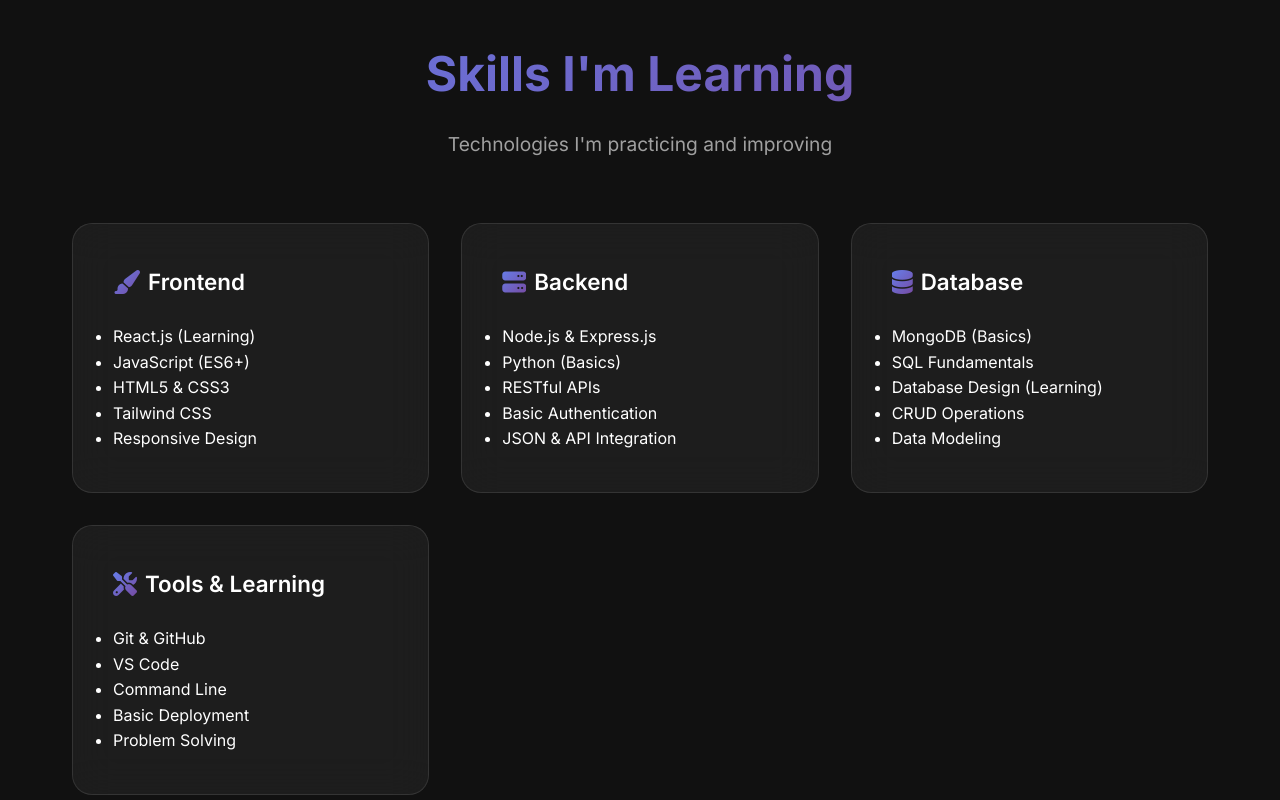
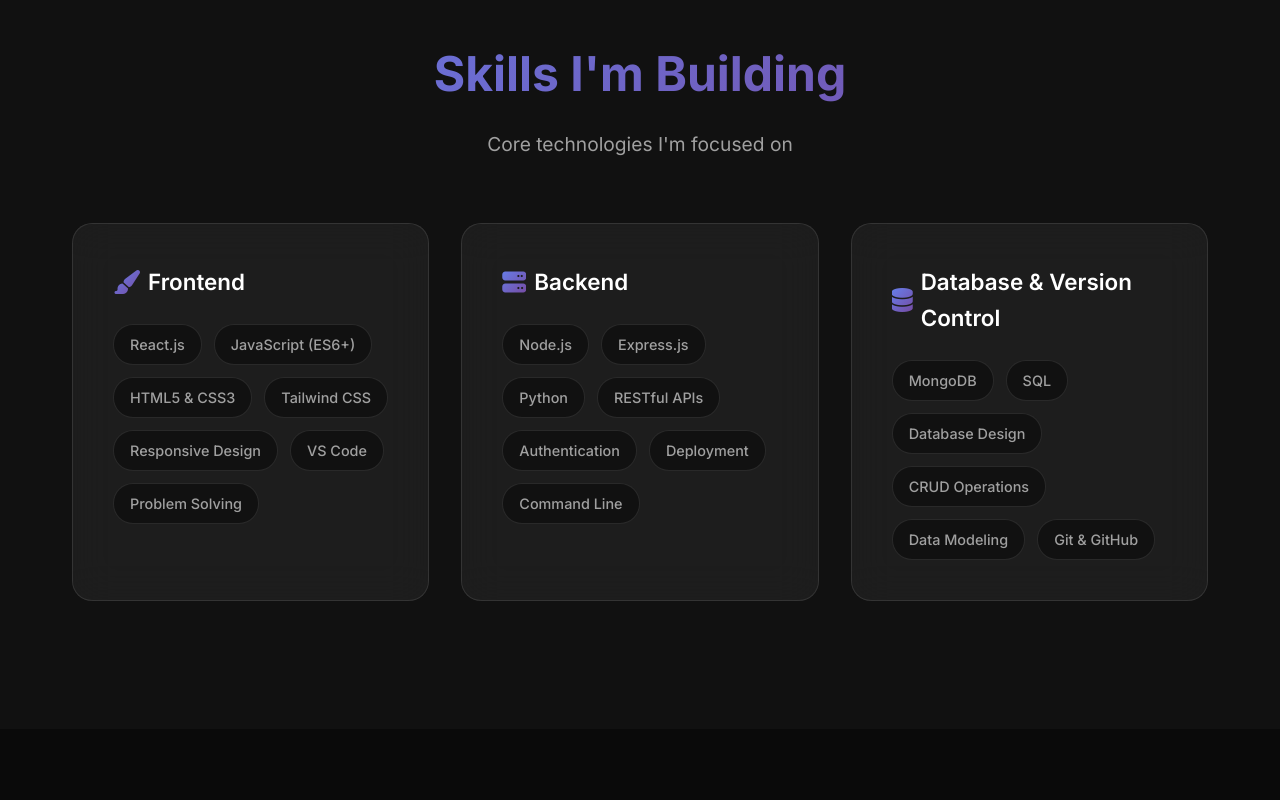
Before and after one commit to sayedibrahim4u/sayedibrahim4u.github.io, a plain HTML site: page index.html in a window 1280 px wide. Shown: the part 1780-2580 px from the top of the page. Drawn offline with Linux system fonts and the light colour scheme.

Commit message:
Update index.html

```diff
--- a/index.html
+++ b/index.html
@@ -15,8 +15,7 @@
     <link rel="stylesheet" href="https://cdnjs.cloudflare.com/ajax/libs/font-awesome/6.4.0/css/all.min.css">
     <link rel="stylesheet" href="styles.css">
   </head>
-
-  <body>
+<body>
     <!-- Background Animation -->
     <div class="bg-animation"></div>
 
@@ -67,7 +66,7 @@
         <p class="section-subtitle">Junior developer on a journey to master web development</p>
         <div class="about-content">
           <div class="profile-container">
-            <img src="images/profile.jpg" alt="Sayed Ibrahim Profile Photo" class="profile-img" />
+            <img src="https://www.gravatar.com/avatar/00000000000000000000000000000000?d=mp&f=y&s=250" alt="Sayed Ibrahim Profile Photo" class="profile-img" />
             <div class="social-links">
               <a href="https://github.com/sayedibrahim4u" class="social-link" target="_blank">
                 <i class="fab fa-github"></i>
@@ -93,108 +92,43 @@
     <!-- Skills Section -->
     <section id="skills" class="reveal">
       <div class="container">
-        <h2 class="section-title">Skills I'm Learning</h2>
-        <p class="section-subtitle">Technologies I'm practicing and improving</p>
+        <h2 class="section-title">Skills I'm Building</h2>
+        <p class="section-subtitle">Core technologies I'm focused on</p>
         <div class="skills-grid">
           <div class="skill-card">
             <h3><i class="fas fa-paint-brush skill-icon"></i>Frontend</h3>
-            <ul class="skill-list">
-              <li class="skill-item">
-                <span>React.js (Learning)</span>
-                <div class="skill-level beginner"></div>
-              </li>
-              <li class="skill-item">
-                <span>JavaScript (ES6+)</span>
-                <div class="skill-level intermediate"></div>
-              </li>
-              <li class="skill-item">
-                <span>HTML5 & CSS3</span>
-                <div class="skill-level good"></div>
-              </li>
-              <li class="skill-item">
-                <span>Tailwind CSS</span>
-                <div class="skill-level beginner"></div>
-              </li>
-              <li class="skill-item">
-                <span>Responsive Design</span>
-                <div class="skill-level intermediate"></div>
-              </li>
-            </ul>
+            <div class="skill-tags">
+              <span class="skill-tag">React.js</span>
+              <span class="skill-tag">JavaScript (ES6+)</span>
+              <span class="skill-tag">HTML5 & CSS3</span>
+              <span class="skill-tag">Tailwind CSS</span>
+              <span class="skill-tag">Responsive Design</span>
+              <span class="skill-tag">VS Code</span>
+              <span class="skill-tag">Problem Solving</span>
+            </div>
           </div>
           <div class="skill-card">
             <h3><i class="fas fa-server skill-icon"></i>Backend</h3>
-            <ul class="skill-list">
-              <li class="skill-item">
-                <span>Node.js & Express.js</span>
-                <div class="skill-level beginner"></div>
-              </li>
-              <li class="skill-item">
-                <span>Python (Basics)</span>
-                <div class="skill-level beginner"></div>
-              </li>
-              <li class="skill-item">
-                <span>RESTful APIs</span>
-                <div class="skill-level learning"></div>
-              </li>
-              <li class="skill-item">
-                <span>Basic Authentication</span>
-                <div class="skill-level learning"></div>
-              </li>
-              <li class="skill-item">
-                <span>JSON & API Integration</span>
-                <div class="skill-level intermediate"></div>
-              </li>
-            </ul>
+            <div class="skill-tags">
+              <span class="skill-tag">Node.js</span>
+              <span class="skill-tag">Express.js</span>
+              <span class="skill-tag">Python</span>
+              <span class="skill-tag">RESTful APIs</span>
+              <span class="skill-tag">Authentication</span>
+              <span class="skill-tag">Deployment</span>
+              <span class="skill-tag">Command Line</span>
+            </div>
           </div>
           <div class="skill-card">
-            <h3><i class="fas fa-database skill-icon"></i>Database</h3>
-            <ul class="skill-list">
-              <li class="skill-item">
-                <span>MongoDB (Basics)</span>
-                <div class="skill-level beginner"></div>
-              </li>
-              <li class="skill-item">
-                <span>SQL Fundamentals</span>
-                <div class="skill-level learning"></div>
-              </li>
-              <li class="skill-item">
-                <span>Database Design (Learning)</span>
-                <div class="skill-level learning"></div>
-              </li>
-              <li class="skill-item">
-                <span>CRUD Operations</span>
-                <div class="skill-level intermediate"></div>
-              </li>
-              <li class="skill-item">
-                <span>Data Modeling</span>
-                <div class="skill-level learning"></div>
-              </li>
-            </ul>
-          </div>
-          <div class="skill-card">
-            <h3><i class="fas fa-tools skill-icon"></i>Tools & Learning</h3>
-            <ul class="skill-list">
-              <li class="skill-item">
-                <span>Git & GitHub</span>
-                <div class="skill-level intermediate"></div>
-              </li>
-              <li class="skill-item">
-                <span>VS Code</span>
-                <div class="skill-level good"></div>
-              </li>
-              <li class="skill-item">
-                <span>Command Line</span>
-                <div class="skill-level intermediate"></div>
-              </li>
-              <li class="skill-item">
-                <span>Basic Deployment</span>
-                <div class="skill-level learning"></div>
-              </li>
-              <li class="skill-item">
-                <span>Problem Solving</span>
-                <div class="skill-level good"></div>
-              </li>
-            </ul>
+            <h3><i class="fas fa-database skill-icon"></i>Database &amp; Version Control</h3>
+            <div class="skill-tags">
+              <span class="skill-tag">MongoDB</span>
+              <span class="skill-tag">SQL</span>
+              <span class="skill-tag">Database Design</span>
+              <span class="skill-tag">CRUD Operations</span>
+              <span class="skill-tag">Data Modeling</span>
+              <span class="skill-tag">Git &amp; GitHub</span>
+            </div>
           </div>
         </div>
       </div>
@@ -224,11 +158,11 @@
                 <span class="tech-tag">Responsive</span>
               </div>
               <div class="project-links">
-                <a href="#" class="project-link primary" target="_blank">
+                <a href="https://github.com/sayedibrahim4u" class="project-link primary" target="_blank">
                   <i class="fas fa-external-link-alt"></i>
                   Live Demo
                 </a>
-                <a href="#" class="project-link secondary" target="_blank">
+                <a href="https://github.com/sayedibrahim4u" class="project-link secondary" target="_blank">
                   <i class="fab fa-github"></i>
                   Source Code
                 </a>
@@ -254,11 +188,11 @@
                 <span class="tech-tag">Hooks</span>
               </div>
               <div class="project-links">
-                <a href="#" class="project-link primary" target="_blank">
+                <a href="https://github.com/sayedibrahim4u" class="project-link primary" target="_blank">
                   <i class="fas fa-external-link-alt"></i>
                   Live Demo
                 </a>
-                <a href="#" class="project-link secondary" target="_blank">
+                <a href="https://github.com/sayedibrahim4u" class="project-link secondary" target="_blank">
                   <i class="fab fa-github"></i>
                   Source Code
                 </a>
@@ -284,11 +218,11 @@
                 <span class="tech-tag">CSS Grid</span>
               </div>
               <div class="project-links">
-                <a href="#" class="project-link primary" target="_blank">
+                <a href="https://github.com/sayedibrahim4u" class="project-link primary" target="_blank">
                   <i class="fas fa-external-link-alt"></i>
                   Live Demo
                 </a>
-                <a href="#" class="project-link secondary" target="_blank">
+                <a href="https://github.com/sayedibrahim4u" class="project-link secondary" target="_blank">
                   <i class="fab fa-github"></i>
                   Source Code
                 </a>
@@ -318,7 +252,7 @@
                   <i class="fas fa-external-link-alt"></i>
                   You're Here!
                 </a>
-                <a href="#" class="project-link secondary" target="_blank">
+                <a href="https://github.com/sayedibrahim4u" class="project-link secondary" target="_blank">
                   <i class="fab fa-github"></i>
                   Source Code
                 </a>
@@ -343,7 +277,7 @@
             <div class="contact-item">
               <i class="fas fa-envelope"></i>
               <h3>Email</h3>
-              <a href="mailto:sayedibrahim4u@gmail.com">sayedibrahim4u@gmail.com</a>
+              <a href="mailto:sayedibrahim4u@gmail.com" id="email-link" style="cursor: pointer;">sayedibrahim4u@gmail.com</a>
             </div>
             <div class="contact-item">
               <i class="fab fa-github"></i>
@@ -431,6 +365,25 @@
           }
         });
       });
+
+      // Copy email to clipboard
+      const emailLink = document.getElementById('email-link');
+      if (emailLink) {
+          emailLink.addEventListener('click', function(e) {
+              e.preventDefault();
+              navigator.clipboard.writeText('sayedibrahim4u@gmail.com').then(() => {
+                  const originalText = emailLink.textContent;
+                  emailLink.textContent = 'Copied!';
+                  emailLink.style.color = 'var(--success-color)';
+                  setTimeout(() => {
+                      emailLink.textContent = originalText;
+                      emailLink.style.color = '';
+                  }, 2000);
+              }).catch(err => {
+                  console.error('Failed to copy email: ', err);
+              });
+          });
+      }
     </script>
   </body>
 </html>
```
